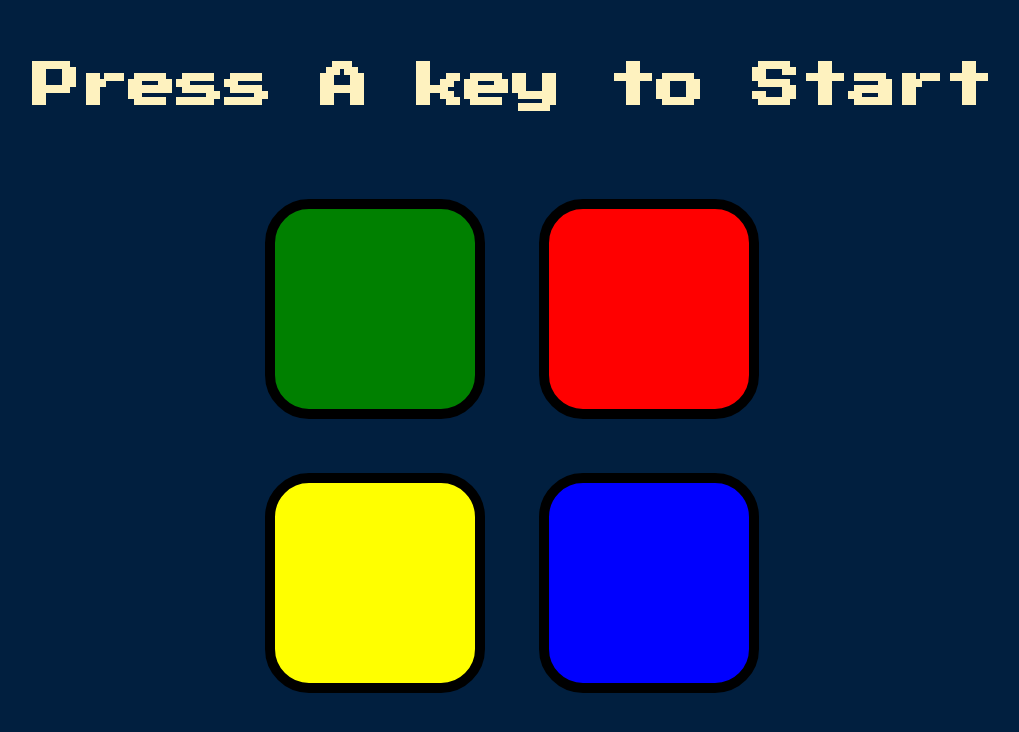
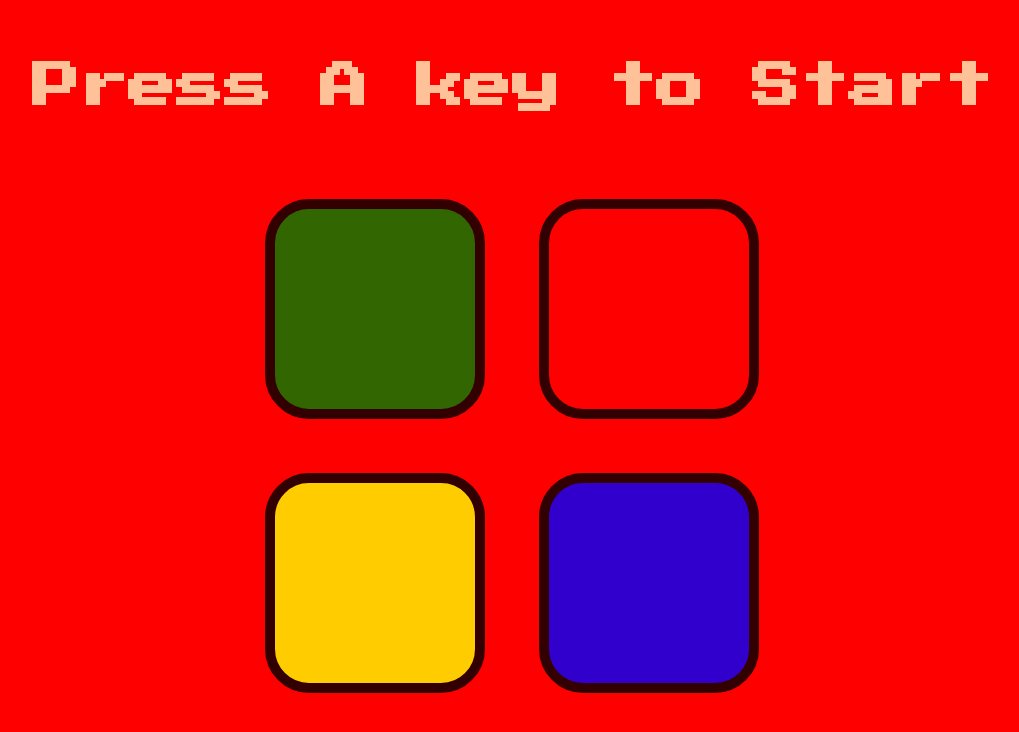
Before and after one commit to D3N2-A/Simons-game, a plain HTML site: page index.html in a window 1280 px wide. Both pictures are taken after a click on the element 503 px from the left and 309 px from the top of the page. Shown: the whole page, without its empty margins (128-1147 px from the left). Drawn offline with nearby package versions, Linux system fonts and the light colour scheme.

Commit message:
game over

```diff
--- a/index.js
+++ b/index.js
@@ -28,7 +28,12 @@ function checkAnswer(currentLevel) {
       }, 1000);
     }
   } else {
-    console.log("wrong");
+    $("title").text("Game Over!");
+    $("body").addClass("game-over");
+    setTimeout(function () {
+      $("body").removeClass("Game Over, Press Any Key to Restart");
+    }, 200);
+    playSound("wrong");
   }
 }
 
--- a/style.css
+++ b/style.css
@@ -48,3 +48,8 @@ body {
 .pressed {
   opacity: 0.5;
 }
+
+.game-over {
+  background-color: red;
+  opacity: 0.8;
+}
```
